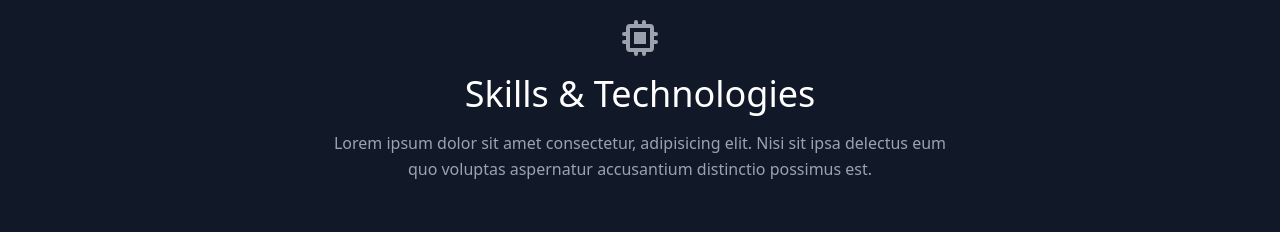
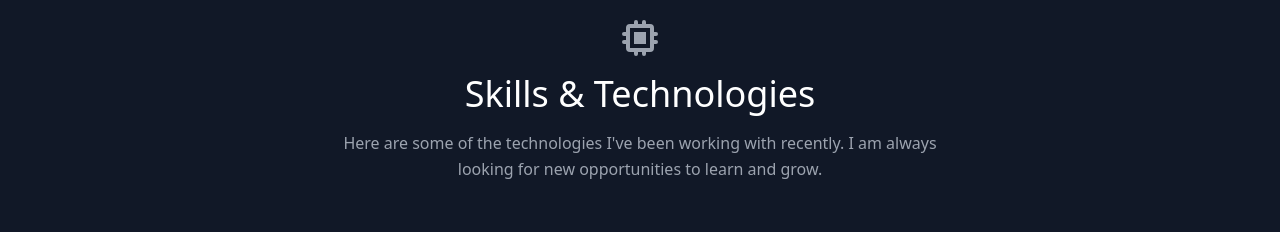
Before and after one commit to jschmidt424/portfolio, a React (Create React App) app: page / in a window 1280 px wide. Shown: the part 1320-1552 px from the top of the page. Built offline with nearby package versions, Linux system fonts and the light colour scheme.

Commit message:
updated skills text

```diff
--- a/src/components/Skills.js
+++ b/src/components/Skills.js
@@ -12,9 +12,8 @@ export default function Skills() {
             Skills &amp; Technologies
           </h1>
           <p className="text-base leading-relaxed xl:w-2/4 lg:w-3/4 mx-auto">
-            Lorem ipsum dolor sit amet consectetur, adipisicing elit. Nisi sit
-            ipsa delectus eum quo voluptas aspernatur accusantium distinctio
-            possimus est.
+            Here are some of the technologies I've been working with recently. I
+            am always looking for new opportunities to learn and grow.
           </p>
         </div>
         <div className="flex flex-wrap lg:w-4/5 sm:mx-auto sm:mb-2 -mx-2">
```
